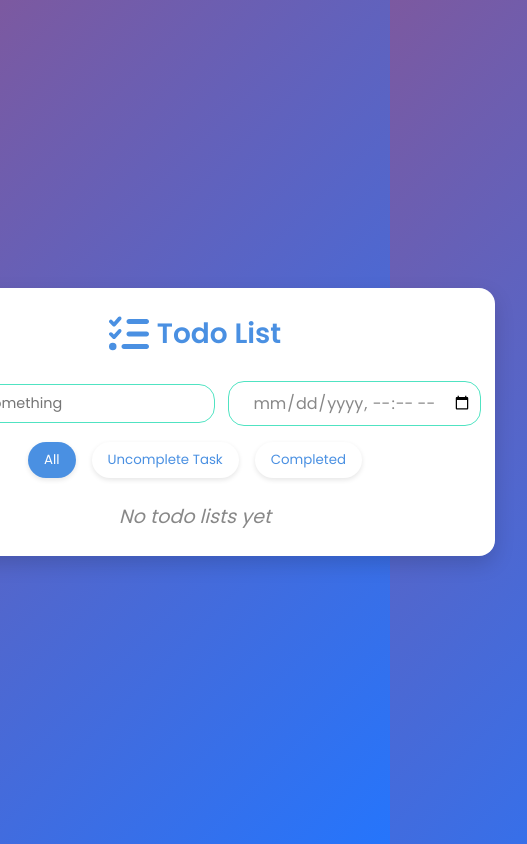
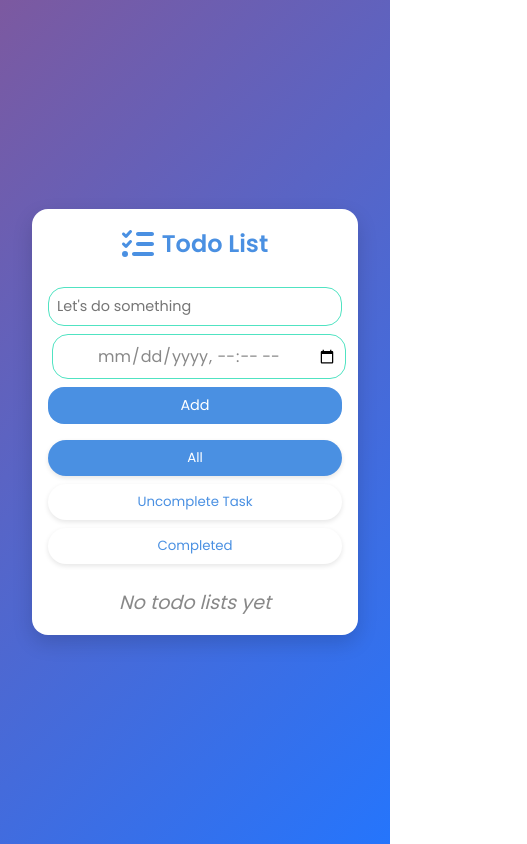
Before and after one commit to GazerBeamz/rojas-todo-list, a React (Create React App) app: page / in a window 390 px wide. Shown: the whole page, 527 px wide, since content can reach past the window. Built offline with nearby package versions, Linux system fonts and the light colour scheme.

Commit message:
Responsiveness

```diff
--- a/src/styles/App.css
+++ b/src/styles/App.css
@@ -382,3 +382,69 @@ body {
     margin-top: 0.5rem;
   }
 }
+
+/* General Styles for Smaller Screens */
+@media (max-width: 768px) {
+  /* Adjust the container padding */
+  .container {
+    padding: 1rem;
+  }
+
+  /* Stack the form inputs and button vertically */
+  .todo-form {
+    flex-direction: column; /* Stack elements vertically */
+    gap: 0.5rem; /* Add spacing between elements */
+  }
+
+  .todo-input,
+  .todo-deadline {
+    flex: none; /* Remove flex to allow full width */
+    width: 100%; /* Make inputs take full width */
+  }
+
+  .todo-button {
+    width: 100%; /* Make the button take full width */
+    text-align: center;
+  }
+
+  /* Adjust the to-do list items */
+  .todo-item {
+    flex-direction: column; /* Stack content vertically */
+    align-items: flex-start; /* Align items to the left */
+    padding: 0.8rem;
+  }
+
+  .todo-text {
+    margin-bottom: 0.5rem; /* Add spacing below the text */
+  }
+
+  .todo-deadline {
+    margin: 0; /* Remove extra margins */
+  }
+
+  .todo-actions {
+    justify-content: flex-start; /* Align actions to the left */
+    gap: 1rem; /* Add spacing between buttons */
+  }
+}
+
+/* Styles for Extra Small Screens */
+@media (max-width: 480px) {
+  .app-title {
+    font-size: 1.5rem; /* Reduce the title size */
+  }
+
+  .app-icon {
+    font-size: 2rem; /* Reduce the icon size */
+  }
+
+  .filter-buttons {
+    flex-direction: column; /* Stack filter buttons vertically */
+    gap: 0.5rem;
+  }
+
+  .filter-button {
+    width: 100%; /* Make filter buttons take full width */
+    text-align: center;
+  }
+}
```
